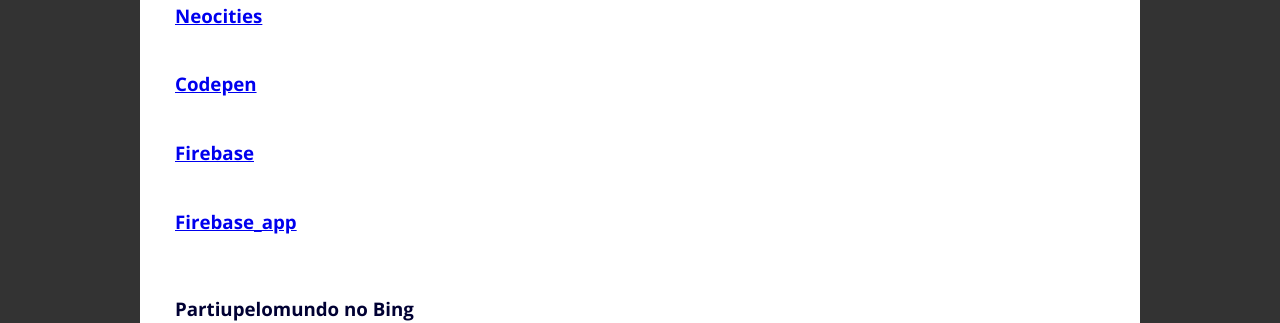
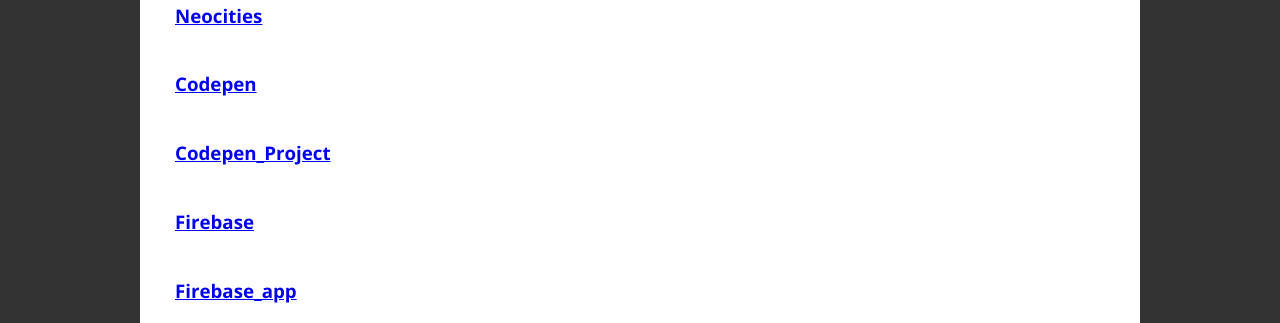
Before and after one commit to partiupelomundo-blog/Partiupelomundo, a plain HTML site: page index.html in a window 1280 px wide. Shown: the part 7344-7667 px from the top of the page. Drawn offline with nearby package versions, Linux system fonts and the light colour scheme.

Commit message:
Update index.html

```diff
--- a/index.html
+++ b/index.html
@@ -219,6 +219,7 @@ Tem paixão por viagens, fotografia, gastronomia, Jazz & Bossa Nova.
 <a href="https://neocities.org/site/partiupelomundo">Neocities_Site</a></p><br>
 <a href="https://partiupelomundo.neocities.org/">Neocities</a></p><br>
 <a href="https://codepen.io/partiupelomundo-blog">Codepen</a></p><br>
+<a href="https://codepen.io/partiupelomundo-blog/details/gOMLMEY">Codepen_Project</a></p><br>
 <a href="https://partiupelomundo-1abf3.firebaseapp.com/">Firebase</a></p><br>
 <a href="https://partiupelomundo-1abf3.web.app">Firebase_app</a></p><br>
 
```
